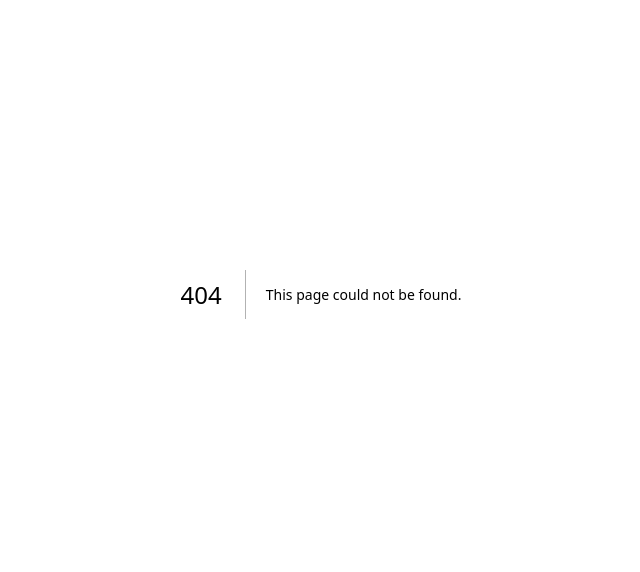
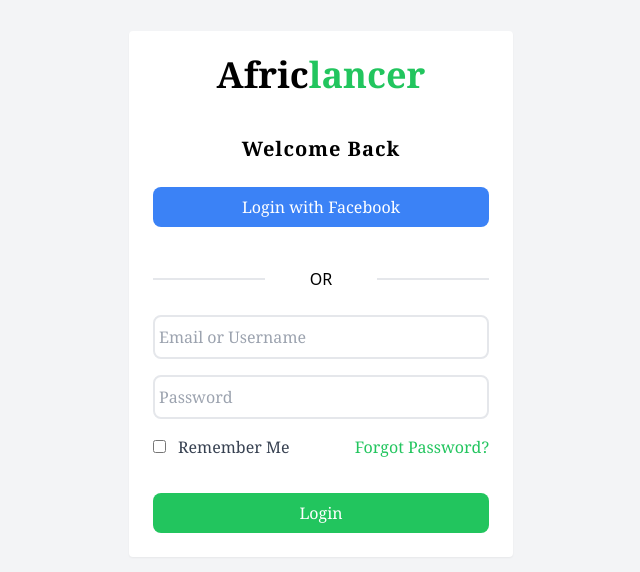
Before and after one commit to Africlancer/africlancer-fe, a Next.js app: page /signin in a window 1280 px wide. Before the commit this address had no page. Shown: the part 106-678 px from the top of the page, without its empty margins (319-959 px from the left). Built offline with nearby package versions, Linux system fonts and the light colour scheme.

Commit message:
Sign In Page

```diff
--- a/package.json
+++ b/package.json
@@ -10,6 +10,7 @@
   },
   "dependencies": {
     "@next/font": "13.1.2",
+    "@react-icons/all-files": "^4.1.0",
     "@types/node": "18.11.18",
     "@types/react": "18.0.26",
     "@types/react-dom": "18.0.10",
@@ -19,6 +20,8 @@
     "next": "13.1.2",
     "react": "18.2.0",
     "react-dom": "18.2.0",
+    "react-icons": "^4.7.1",
+    "react-parallax-tilt": "^1.7.89",
     "typescript": "4.9.4"
   },
   "devDependencies": {
--- a/src/pages/index.tsx
+++ b/src/pages/index.tsx
@@ -1,6 +1,7 @@
 import React from 'react'
 
-const Index = () => {
+const Index = () =>
+{
   return (
     <div className='text-red-300'>
 
--- /dev/null
+++ b/src/pages/signin.tsx
@@ -0,0 +1,76 @@
+import React from "react";
+import { AiFillFacebook } from "react-icons/ai";
+//./assets/images/faceboook.png"
+
+const Signin = () => {
+  return (
+    <main className="flex items-center justify-center h-screen bg-gray-100">
+      <form>
+        <div className="Flex flex-col items-center justify-center-py-2 bg-gray-100 min"></div>
+        <div className="bg-white w-96 p-6 rounded shadow-sm">
+          <div className="flex items-center justify-center mb-4">
+            <h1 className="text-black font-extrabold fonts-serif text-4xl font-serif">
+              Afric<span className="text-green-500 ">lancer</span>
+            </h1>
+          </div>
+          <br></br>
+          <div className="font-serif text-xl tracking-wider flex items-center justify-center w-full font-extrabold">
+            Welcome Back
+          </div>
+          <br></br>
+          <button
+            type="submit"
+            className="text-white bg-blue-500 w-full text-white-100 py-2
+                    rounded hover:bg-blue- transition colors rounded-lg font-serif text-x"
+          >
+            Login with Facebook
+          </button>
+          {/* <img src={AiFillFacebook as any}/> */}
+          <div className="mt-10 grid grid-cols-3 items-center color-black">
+            <hr className="border gray-100" />
+            <p className="text-center">OR</p>
+            <hr className="border gray-100" />
+          </div>
+          <br></br>
+          <label className="text-gray-700"></label>
+          <input
+            className="w-full py-2 bg gray-50 text-gray-500 px-1 outline-none mb-4 font-serif border-2 rounded-lg"
+            type="text"
+            placeholder={"Email or Username"}
+            required
+          ></input>
+          <label className="text-gray-700 bg-transparent focus:outline-none"></label>
+          <input
+            className="w-full py-2 bg gray-50 text-gray-500 px-1 outline-none mb-4 font-serif border-2 rounded-lg"
+            type="text"
+            placeholder={"Password"}
+            required
+          ></input>
+          <div className="flex justify-between">
+            <div>
+              <input id="remember" className="mb-4" type={"checkbox"}></input>
+
+              <label
+                for="remember"
+                className="text-gray-700 font-serif text-3x"
+              >
+                <span className="ml-3">Remember Me</span>
+              </label>
+            </div>
+            <p className="text-green-500 font-serif">Forgot Password?</p>
+          </div>
+          <br></br>
+          <button
+            type="submit"
+            className="text-white bg-green-500 w-full text-white-100 py-2
+                    rounded hover:bg-green-600 transition colors rounded-lg font-serif"
+          >
+            Login
+          </button>
+        </div>
+      </form>
+    </main>
+  );
+};
+
+export default Signin;
```
Also changed, not shown: src/assets/images/faceboook.png (added), 1 other file (tests, documents, lock files or other folders).
